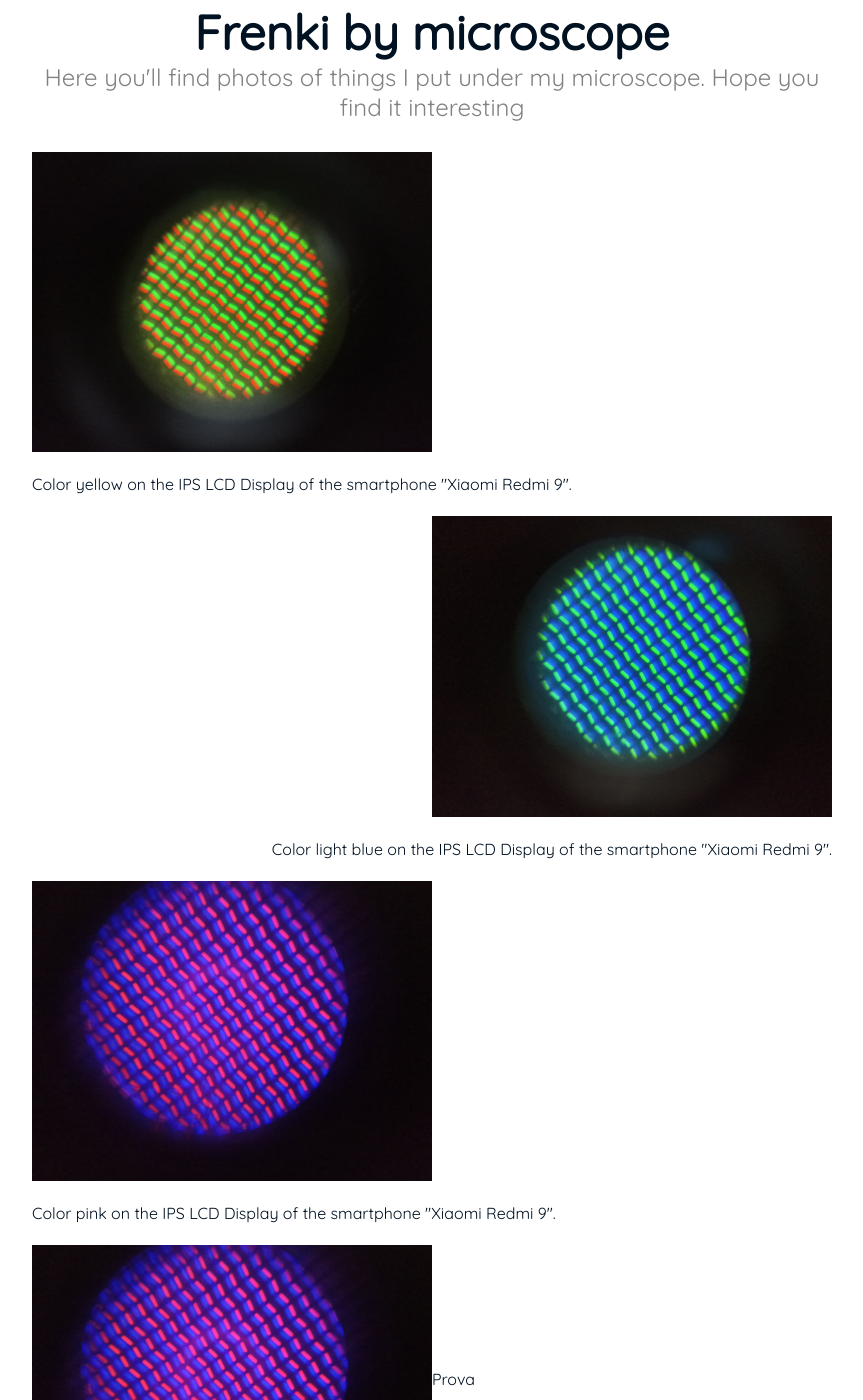
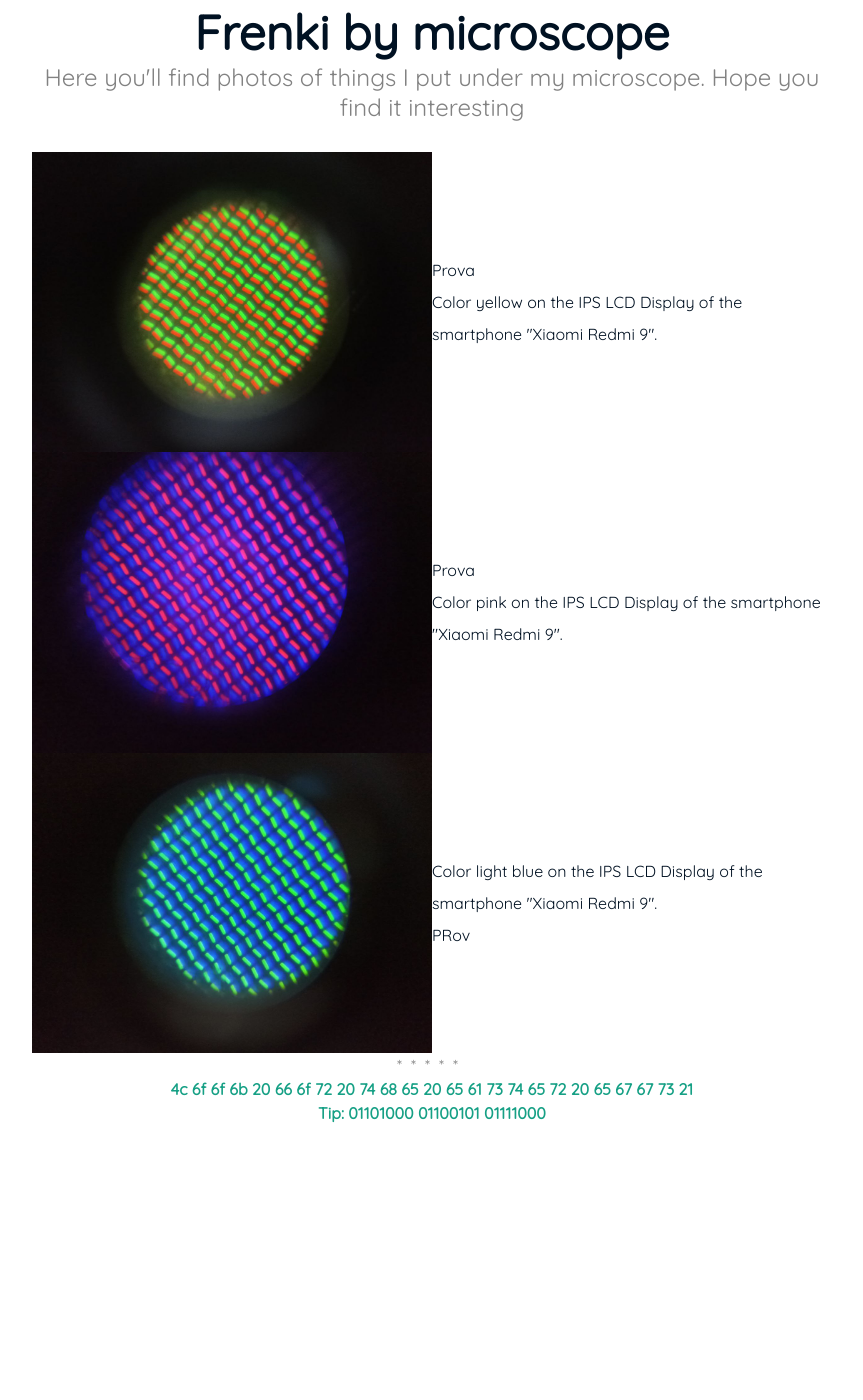
Before and after one commit to FreShq99/frenkishqepa.com, a Jekyll site: the page built from gallery.md, in a window 1280 px wide and 1400 px high, scrolled down 326 px. Shown: the whole window, without its empty margins (208-1071 px from the left). Built offline with Jekyll 4.4.1, drawn with Linux system fonts in a browser that asks for light colours; after the commit the page ends 1511 px from its top, so only the background shows below that.

Commit message:
Update gallery.md

```diff
--- a/gallery.md
+++ b/gallery.md
@@ -4,22 +4,18 @@ title: Frenki by microscope
 subtitle: Here you'll find photos of things I put under my microscope. Hope you find it interesting
 ---
 
-<p align="left" width="100%">
-    <img width="50%" src="MicroscopeGallery/yellow.jpeg">
-    <p align="left">Color yellow on the IPS LCD Display of the smartphone "Xiaomi Redmi 9". <p align="left">
-</p>
 
-<p align="right" width="100%">
-    <img width="50%" src="MicroscopeGallery/blu.jpeg">
-    <p align="right">Color light blue on the IPS LCD Display of the smartphone "Xiaomi Redmi 9".<p align="right">
-</p>
-
-<p align="left" width="100%">
-    <img width="50%" src="MicroscopeGallery/purple.jpeg">
-    <p align="left">Color pink on the IPS LCD Display of the smartphone "Xiaomi Redmi 9".<p align="left">
-</p>
+<div style="display: flex; justify-content: flex-start; align-items: center;">
+  <img width="50%" src="MicroscopeGallery/yellow.jpeg" alt="">
+  <p style="margin: 0;"> Prova<br> Color yellow on the IPS LCD Display of the smartphone "Xiaomi Redmi 9".</p>
+</div>
 
 <div style="display: flex; justify-content: flex-start; align-items: center;">
   <img width="50%" src="MicroscopeGallery/purple.jpeg" alt="">
-  <p style="margin: 0;"> Prova<br> PRov</p>
+  <p style="margin: 0;"> Prova<br> Color pink on the IPS LCD Display of the smartphone "Xiaomi Redmi 9".</p>
 </div>
+
+<div style="display: flex; justify-content: flex-start; align-items: center;">
+  <img width="50%" src="MicroscopeGallery/blu.jpeg" alt="">
+  <p style="margin: 0;"> Color light blue on the IPS LCD Display of the smartphone "Xiaomi Redmi 9".<br> PRov</p>
+</div>
```
